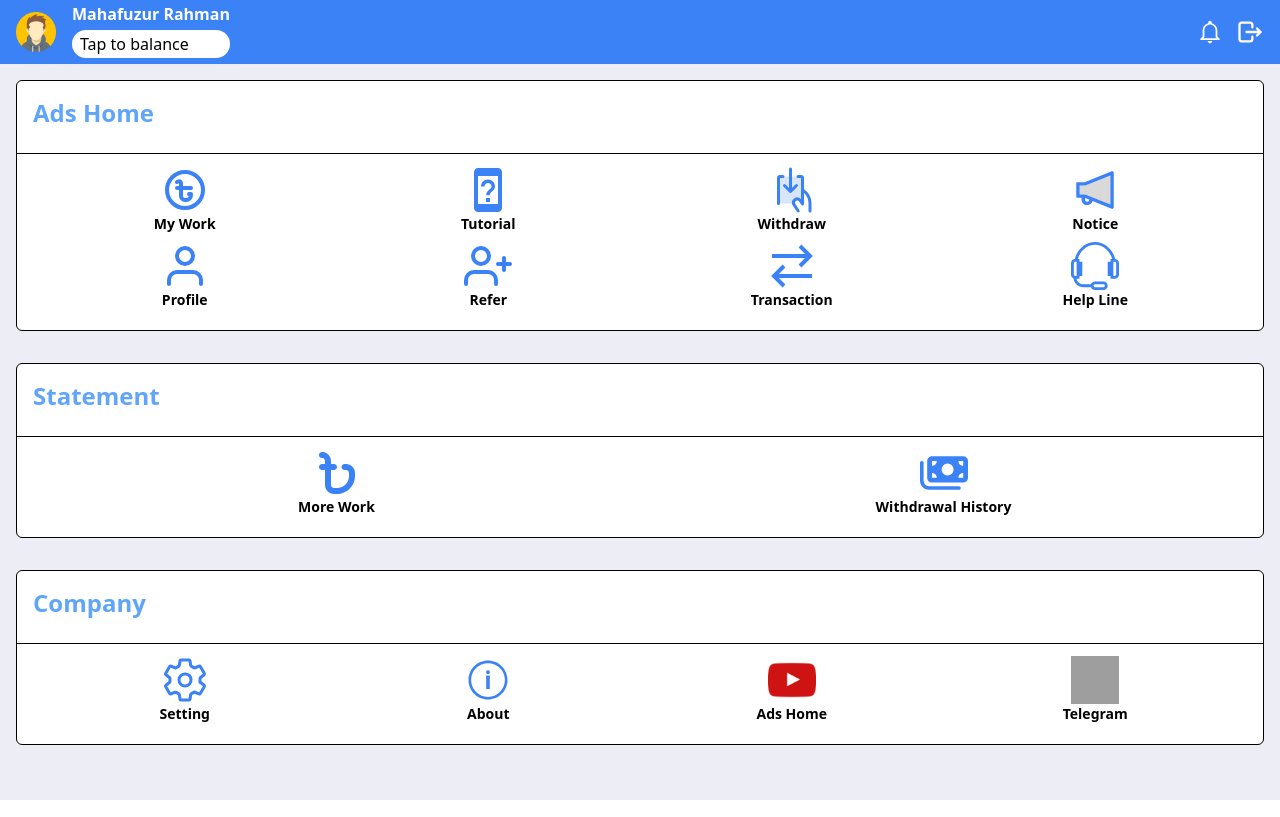
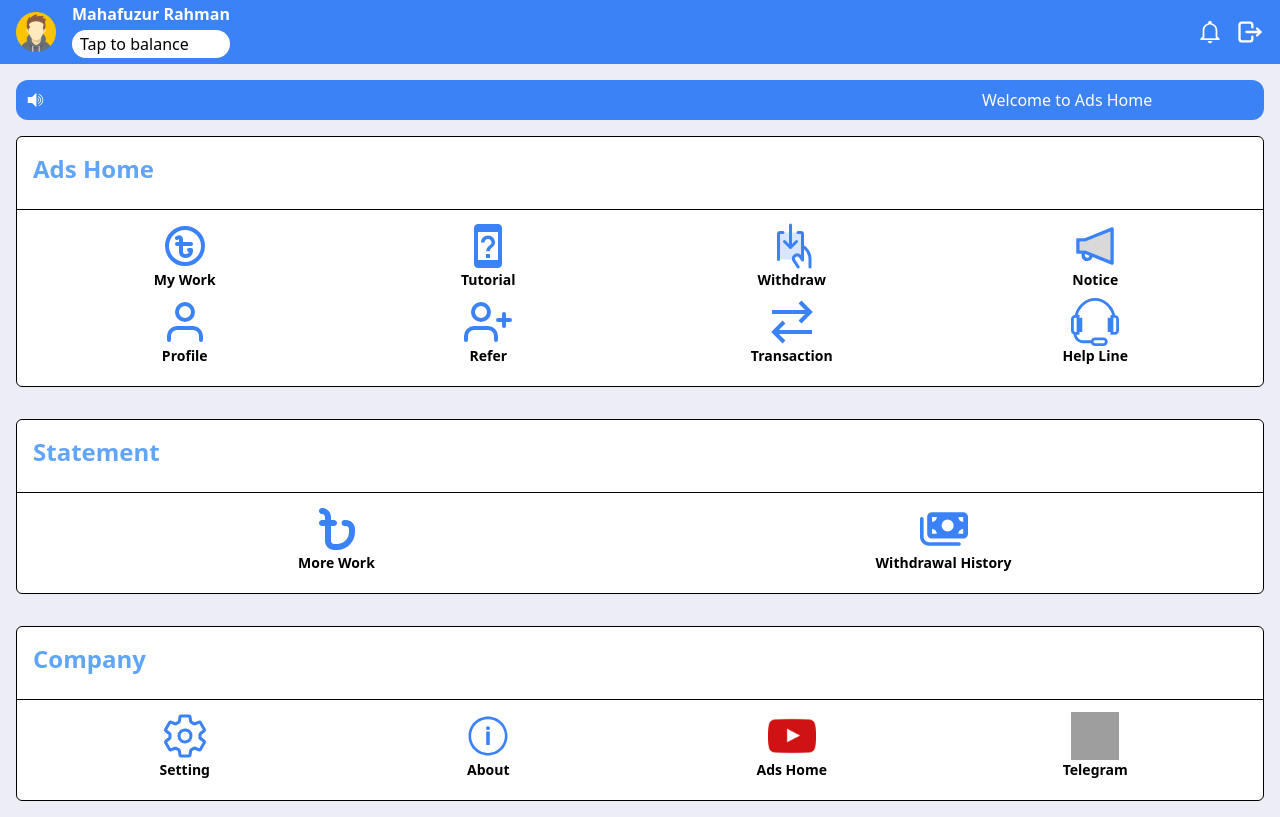
Before and after one commit to Md-Firoz-Mahmud-Nur/0414-Ads-Home, a React (Vite) app: page / in a window 1280 px wide. Built offline with nearby package versions, Linux system fonts and the light colour scheme; grey boxes are pictures that could not be loaded.

Commit message:
Add : Notice Using Marquee

```diff
--- a/package.json
+++ b/package.json
@@ -14,6 +14,7 @@
     "match-sorter": "^8.0.0",
     "react": "^18.3.1",
     "react-dom": "^18.3.1",
+    "react-fast-marquee": "^1.6.5",
     "react-icons": "^5.3.0",
     "react-router-dom": "^6.28.0",
     "sort-by": "^1.2.0"
--- a/src/Components/Home/Home.jsx
+++ b/src/Components/Home/Home.jsx
@@ -1,10 +1,12 @@
 import AdsHome from "./AdsHome";
 import Company from "./Company";
+import Notice from "./Notice";
 import Statement from "./Statement";
 
 const Home = () => {
   return (
     <div className="min-h-[calc(100vh-64px)] bg-[#EDEDF5]">
+      <Notice></Notice>
       <AdsHome></AdsHome>
       <Statement></Statement>
       <Company></Company>
--- /dev/null
+++ b/src/Components/Home/Notice.jsx
@@ -0,0 +1,19 @@
+import Marquee from "react-fast-marquee";
+import { GiSpeaker } from "react-icons/gi";
+
+const Notice = () => {
+  return (
+    <div className="container mx-auto p-4 pb-0">
+      <div className="rounded-xl bg-blue-500 p-2 text-white">
+        <div className="flex">
+          <GiSpeaker className="mr-6 size-6"></GiSpeaker>
+          <Marquee>
+            <h4>Welcome to Ads Home</h4>
+          </Marquee>
+        </div>
+      </div>
+    </div>
+  );
+};
+
+export default Notice;
```
Also changed, not shown: 1 other file (tests, documents, lock files or other folders).
